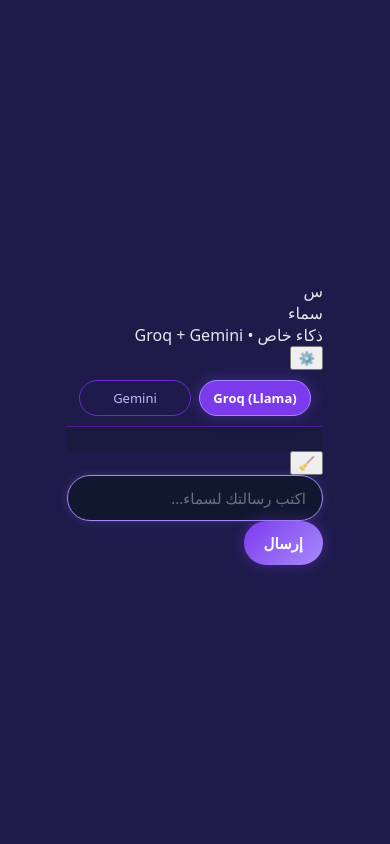
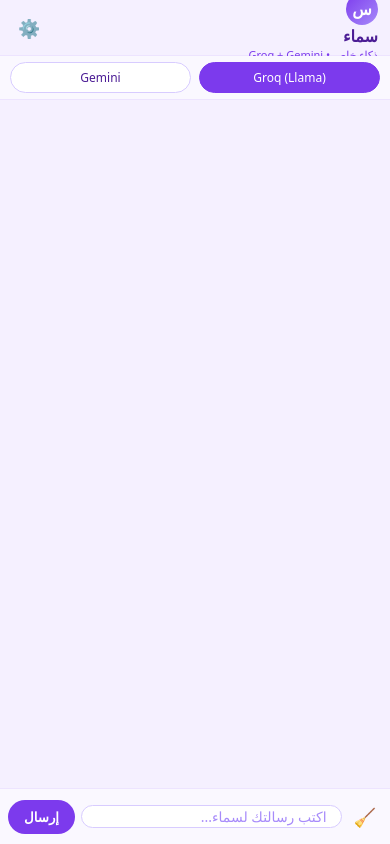
Before and after one commit to aicoogoo-lab/Coogoo-ai, a Flask app: template templates/index.html in a window 390 px wide. Run offline with Flask 3, Linux system fonts and the light colour scheme; the template is opened without the code that fills it, so the values that code supplies are empty; parts of the project's set-up code (start-up, migrations or seed data) failed here and were passed over.

Commit message:
Revamp styles for improved UI and responsiveness
Updated styles for a more modern and user-friendly interface, including changes to colors, layout, and component designs.

```diff
--- a/static/style.css
+++ b/static/style.css
@@ -1,219 +1,135 @@
-/* style.css - تصميم "سماء" المتجاوب والمريح للعين */
-
 * {
   box-sizing: border-box;
-  font-family: system-ui, -apple-system, BlinkMacSystemFont, "Segoe UI", sans-serif;
+  font-family: system-ui, -apple-system, sans-serif;
 }
 
 body {
   margin: 0;
-  background: #1e1b4b; /* بنفسجي داكن مريح بدل الأسود القاتم */
-  color: #e5e7eb;
+  background: #f3e8ff; /* بنفسجي فاتح مريح */
   display: flex;
   justify-content: center;
   align-items: center;
   min-height: 100vh;
 }
 
-/* الحاوية الرئيسية - تملأ الشاشة على الجوال */
-.app {
+.chat-app {
   width: 100%;
-  max-width: 100%; /* تملأ العرض كاملاً على الجوال */
-  height: 100vh; /* ارتفاع كامل الشاشة */
-  height: 100dvh; /* للجوالات الحديثة */
-  background: linear-gradient(180deg, #1e1b4b 0%, #312e81 50%, #1e1b4b 100%); /* تدرج لطيف */
+  max-width: 480px;
+  height: 100vh;
+  background: #ffffff;
   display: flex;
   flex-direction: column;
   overflow: hidden;
+  box-shadow: 0 0 20px rgba(139,92,246,0.1);
 }
 
-/* على الشاشات الكبيرة (سطح المكتب)، نعطيها مظهر النافذة */
-@media (min-width: 768px) {
-  .app {
-    max-width: 600px;
-    height: 90vh;
-    border-radius: 16px;
-    border: 1px solid #4c1d95;
-    box-shadow: 0 0 30px rgba(139, 92, 246, 0.15);
-  }
+/* الشريط العلوي */
+.top-bar {
+  height: 56px;
+  padding: 8px 12px;
+  display: flex;
+  align-items: center;
+  justify-content: space-between;
+  background: #f5f0ff;
+  border-bottom: 1px solid #ede4ff;
 }
 
-/* الرأس */
-.header {
-  padding: 14px 16px;
-  border-bottom: 1px solid #4c1d95;
-  background: rgba(30, 27, 75, 0.8);
-  backdrop-filter: blur(10px);
-  text-align: center;
+.avatar {
+  width: 32px; height: 32px;
+  border-radius: 50%;
+  background: linear-gradient(135deg, #7c3aed, #a78bfa);
+  display: flex;
+  align-items: center; justify-content: center;
+  color: #fff; font-weight: bold; font-size: 16px;
 }
 
-.header h1 {
-  margin: 0;
-  font-size: 22px;
-  background: linear-gradient(135deg, #c4b5fd, #a78bfa);
-  -webkit-background-clip: text;
-  -webkit-text-fill-color: transparent;
-  background-clip: text;
-  font-weight: 700;
+.app-name { font-size: 16px; font-weight: 600; color: #4c1d95; }
+.app-subtitle { font-size: 11px; color: #7c3aed; }
+
+.icon-btn { border: none; background: transparent; font-size: 18px; cursor: pointer; }
+
+/* أزرار النموذج */
+.model-switch {
+  display: flex; gap: 8px; padding: 6px 10px;
+  border-bottom: 1px solid #ede4ff; background: #faf8ff;
+}
+.model-btn {
+  flex: 1; padding: 6px 8px; border-radius: 20px;
+  border: 1px solid #d8ccff; background: #fff;
+  color: #4c1d95; font-size: 12px; cursor: pointer;
+}
+.model-btn.active {
+  background: #7c3aed; border-color: #7c3aed; color: #fff;
 }
 
-.header p {
-  margin: 4px 0 0;
-  font-size: 12px;
-  color: #a5b4fc;
+/* المحادثة */
+.chat-container {
+  flex: 1; padding: 12px; background: #f5f0ff;
+  overflow-y: auto; display: flex; flex-direction: column; gap: 8px;
 }
-
-/* أزرار التبديل بين النماذج */
-.model-switch {
-  display: flex;
-  gap: 8px;
-  padding: 10px 12px;
-  border-bottom: 1px solid #4c1d95;
-  background: rgba(30, 27, 75, 0.6);
+.messages { display: flex; flex-direction: column; gap: 8px; }
+.message {
+  max-width: 80%; padding: 10px 14px; border-radius: 18px;
+  font-size: 14px; line-height: 1.5; word-wrap: break-word;
+  animation: fadeIn 0.2s;
 }
-
-.model-btn {
-  flex: 1;
-  padding: 8px 10px;
-  border-radius: 999px;
-  border: 1px solid #6d28d9;
-  background: rgba(30, 27, 75, 0.8);
-  color: #c4b5fd;
-  font-size: 13px;
-  cursor: pointer;
-  transition: all 0.3s ease;
+.message.user {
+  align-self: flex-end; background: #ede4ff; color: #1e1b4b;
+  border-bottom-right-radius: 4px;
 }
-
-.model-btn.active {
-  background: #7c3aed;
-  border-color: #a78bfa;
-  color: #ffffff;
-  font-weight: 600;
-  box-shadow: 0 0 15px rgba(124, 58, 237, 0.4);
-}
-
-/* حاوية المحادثة */
-.chat-container {
-  flex: 1;
-  padding: 12px;
-  overflow-y: auto;
-  display: flex;
-  flex-direction: column;
-  gap: 8px;
-  background: rgba(15, 23, 42, 0.3);
-}
-
-.messages {
-  display: flex;
-  flex-direction: column;
-  gap: 10px;
-}
-
-/* فقاعات المحادثة */
-.message {
-  max-width: 85%;
-  padding: 10px 14px;
-  border-radius: 18px;
-  font-size: 15px;
-  line-height: 1.6;
-  word-wrap: break-word;
-}
-
-/* رسائل المستخدم (أنت) - تظهر على اليمين بلون دافئ */
-.message.user {
-  align-self: flex-end;
-  background: linear-gradient(135deg, #4f46e5, #6366f1);
-  color: #ffffff;
-  border-bottom-right-radius: 4px;
-  box-shadow: 0 2px 10px rgba(79, 70, 229, 0.3);
-}
-
-/* رسائل سماء - تظهر على اليسار بلون أنثوي ناعم */
 .message.assistant {
-  align-self: flex-start;
-  background: linear-gradient(135deg, #4c1d95, #5b21b6);
-  color: #e9d5ff;
+  align-self: flex-start; background: #4c1d95; color: #f5f0ff;
   border-bottom-left-radius: 4px;
-  box-shadow: 0 2px 10px rgba(76, 29, 149, 0.3);
 }
 
 /* مؤشر الكتابة */
 .typing {
-  font-size: 12px;
-  color: #a78bfa;
-  margin-top: 4px;
-  padding: 4px 10px;
-  animation: pulse 1.5s infinite;
+  align-self: flex-start; display: flex; gap: 4px;
+  padding: 4px 10px; background: #4c1d95; border-radius: 20px;
+}
+.typing .dot {
+  width: 5px; height: 5px; border-radius: 50%;
+  background: #fff; animation: blink 1.2s infinite;
+}
+.typing .dot:nth-child(2) { animation-delay: 0.2s; }
+.typing .dot:nth-child(3) { animation-delay: 0.4s; }
+.hidden { display: none; }
+
+/* شريط الكتابة */
+.bottom-bar {
+  height: 56px; padding: 6px 8px;
+  border-top: 1px solid #ede4ff; background: #faf8ff;
+  display: flex; align-items: center; gap: 6px;
+}
+.input-wrapper {
+  flex: 1; background: #fff; border-radius: 20px;
+  border: 1px solid #d8ccff; padding: 0 12px; display: flex; align-items: center;
+}
+#message-input {
+  flex: 1; border: none; outline: none; background: transparent;
+  font-size: 14px; color: #1e1b4b;
+}
+#message-input::placeholder { color: #a78bfa; }
+.send-btn {
+  border: none; border-radius: 20px; padding: 8px 16px;
+  background: #7c3aed; color: #fff; font-weight: 600; cursor: pointer;
 }
 
-@keyframes pulse {
-  0%, 100% { opacity: 0.5; }
-  50% { opacity: 1; }
+/* لوحة الإعدادات */
+.settings-panel {
+  position: absolute; bottom: 0; left: 0; right: 0;
+  max-width: 480px; margin: auto;
+  background: #fff; border-top-left-radius: 20px; border-top-right-radius: 20px;
+  box-shadow: 0 -4px 20px rgba(139,92,246,0.2);
+  padding: 12px;
 }
+.settings-header { display: flex; justify-content: space-between; margin-bottom: 10px; font-weight: bold; }
+.settings-item { margin-bottom: 10px; }
+.settings-item label { font-size: 12px; color: #4c1d95; }
+.settings-item select {
+  width: 100%; padding: 6px; border-radius: 10px; border: 1px solid #d8ccff; margin-top: 4px;
+}
+.settings-note { font-size: 11px; color: #a78bfa; }
 
-.hidden {
-  display: none;
-}
-
-/* منطقة الإدخال */
-.input-area {
-  display: flex;
-  gap: 10px;
-  padding: 12px 14px;
-  border-top: 1px solid #4c1d95;
-  background: rgba(30, 27, 75, 0.9);
-  backdrop-filter: blur(10px);
-}
-
-#message-input {
-  flex: 1;
-  padding: 12px 16px;
-  border-radius: 999px;
-  border: 1px solid #6d28d9;
-  background: rgba(15, 23, 42, 0.8);
-  color: #e5e7eb;
-  font-size: 15px;
-  outline: none;
-  transition: border-color 0.3s ease;
-}
-
-#message-input:focus {
-  border-color: #a78bfa;
-  box-shadow: 0 0 10px rgba(167, 139, 250, 0.2);
-}
-
-#message-input::placeholder {
-  color: #6b7280;
-}
-
-#send-btn {
-  padding: 12px 20px;
-  border-radius: 999px;
-  border: none;
-  background: linear-gradient(135deg, #7c3aed, #a78bfa);
-  color: #ffffff;
-  font-weight: 600;
-  cursor: pointer;
-  font-size: 15px;
-  transition: all 0.3s ease;
-  box-shadow: 0 0 15px rgba(124, 58, 237, 0.4);
-}
-
-#send-btn:active {
-  transform: scale(0.95);
-  box-shadow: 0 0 20px rgba(124, 58, 237, 0.6);
-}
-
-/* شريط التمرير المخصص */
-.chat-container::-webkit-scrollbar {
-  width: 4px;
-}
-
-.chat-container::-webkit-scrollbar-track {
-  background: transparent;
-}
-
-.chat-container::-webkit-scrollbar-thumb {
-  background: #6d28d9;
-  border-radius: 10px;
-}
+@keyframes fadeIn { from { opacity: 0; transform: translateY(4px); } to { opacity: 1; transform: none; } }
+@keyframes blink { 0%,100% { opacity: 0.3; } 50% { opacity: 1; } }
```
